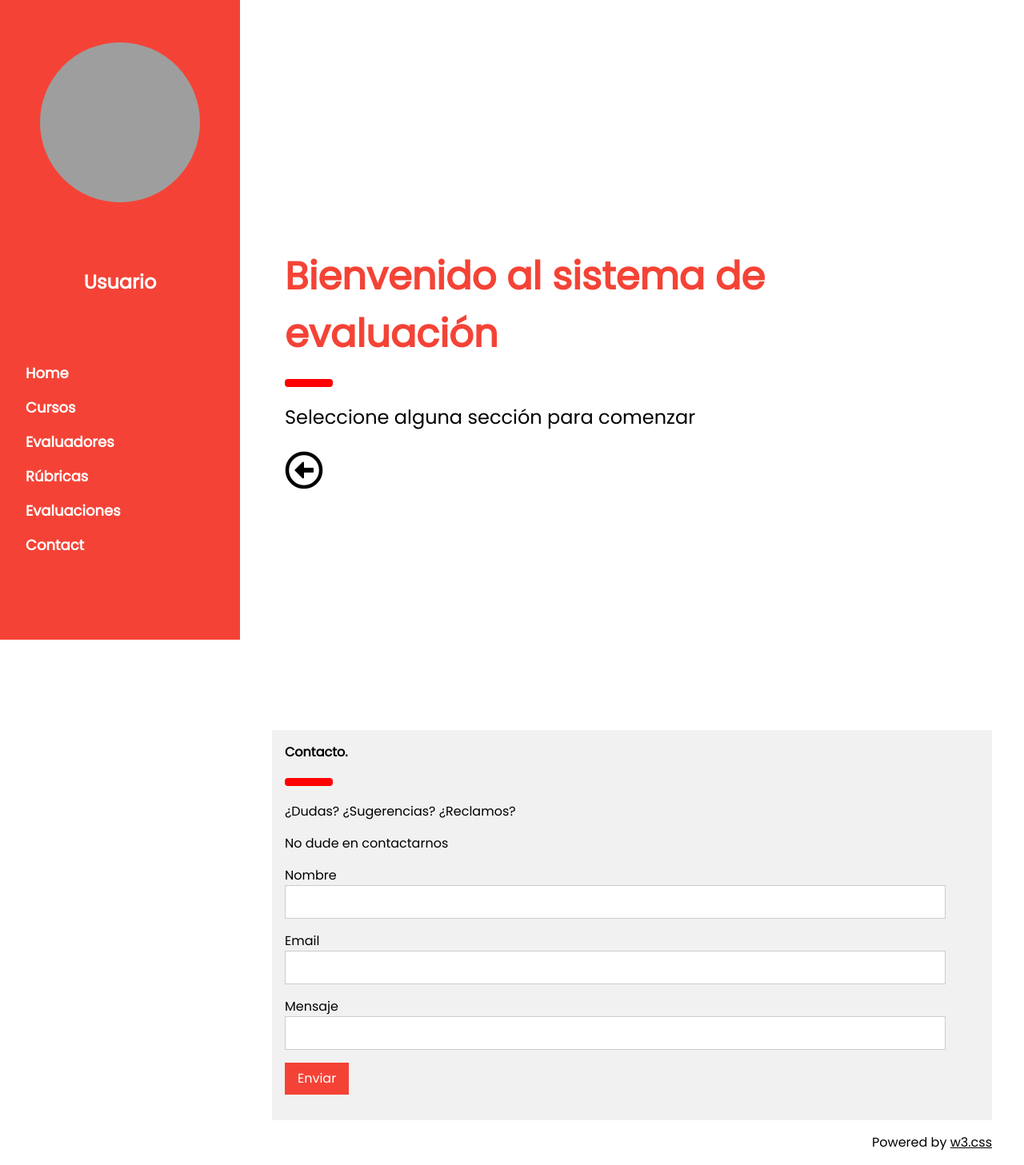
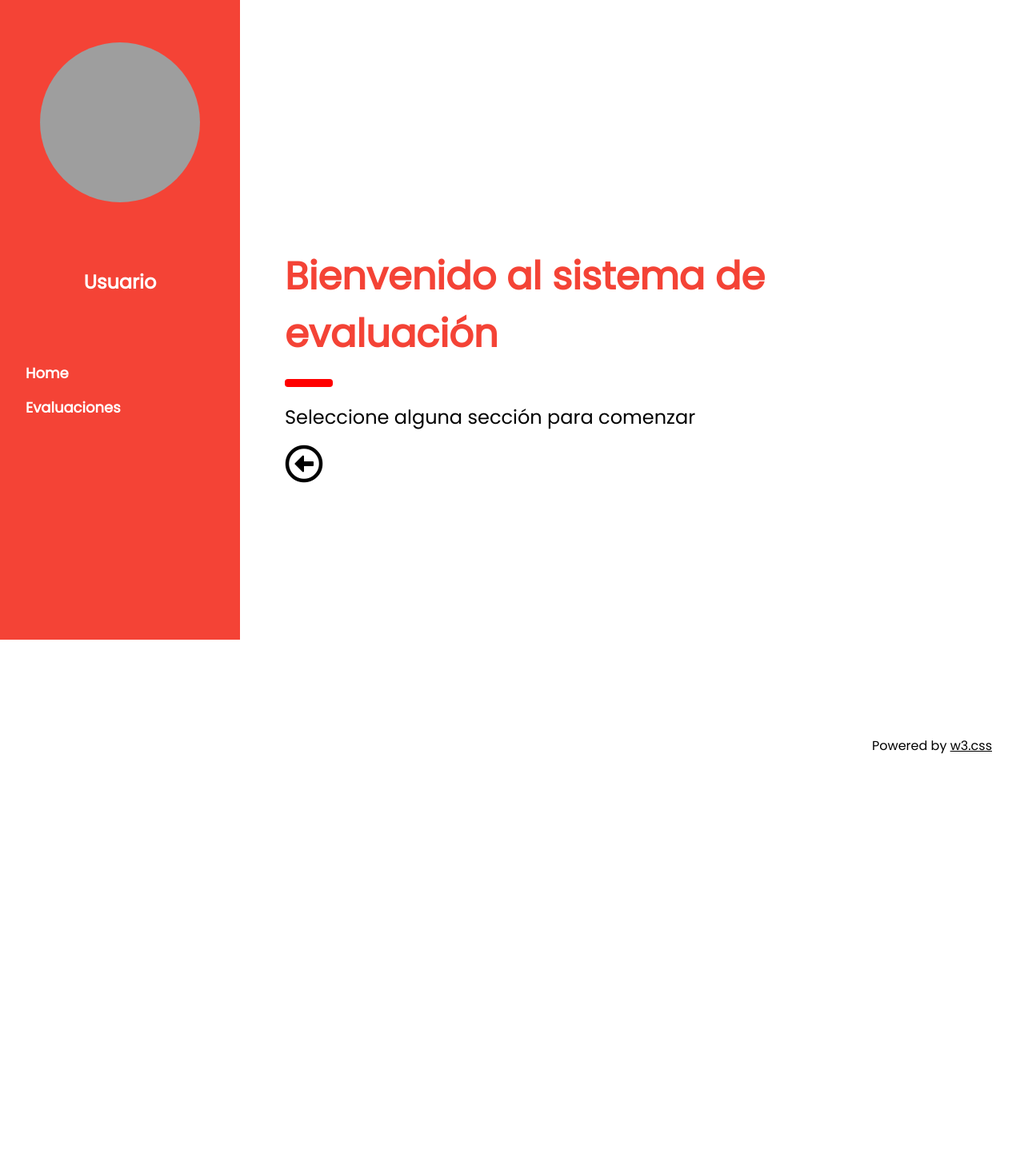
Before and after one commit to DCC-CC4401/2019-1-yet-another-quality-commit-T4, a Django app: template templates/Evaluador_interface/Landing_page_evaluador.html in a window 1280 px wide. Shown: the whole page at 80% size. After the commit the page ends 943 px from the top, so only its background shows below. Run offline with Django 3.2, Linux system fonts and the light colour scheme; the template is opened without the code that fills it, so the values that code supplies are empty; some libraries are stand-ins or nearby versions; grey boxes are pictures that could not be loaded.

Commit message:
Se añade LP evaluador

```diff
--- a/templates/Evaluador_interface/Landing_page_evaluador.html
+++ b/templates/Evaluador_interface/Landing_page_evaluador.html
@@ -24,11 +24,7 @@ body {font-size:16px;}
   </div>
   <div class="w3-bar-block">
     <a href="#" onclick="w3_close()" class="w3-bar-item w3-button w3-hover-white">Home</a>
-    <a href="#cursos" onclick="w3_close()" class="w3-bar-item w3-button w3-hover-white">Cursos</a>
-    <a href="/a/ev" onclick="w3_close()" class="w3-bar-item w3-button w3-hover-white">Evaluadores</a>
-      <a href="/a/rub" onclick="w3_close()" class="w3-bar-item w3-button w3-hover-white">Rúbricas</a>
     <a href="/a/eval" onclick="w3_close()" class="w3-bar-item w3-button w3-hover-white">Evaluaciones</a>
-    <a href="#contact" onclick="w3_close()" class="w3-bar-item w3-button w3-hover-white">Contact</a>
   </div>
 </nav>
 
@@ -42,40 +38,17 @@ body {font-size:16px;}
 <div class="w3-overlay w3-hide-large" onclick="w3_close()" style="cursor:pointer" title="close side menu" id="myOverlay"></div>
 
 <!-- !PAGE CONTENT! -->
-<div class="w3-main" style="margin-left:340px;margin-right:40px"
+<div class="w3-main" style="margin-left:340px;margin-right:40px">
 
   <!-- Portada -->
   <div class="w3-container" id="portada" style="margin-top:300px; margin-bottom:300px">
     <h1 class="w3-xxxlarge w3-text-red"><b>Bienvenido al sistema de evaluación</b></h1>
     <hr style="width:50px;border:5px solid red" class="w3-round">
-    <p><h3>Seleccione alguna sección para comenzar</p></h2>
+    <p><h3>Seleccione alguna sección para comenzar</h3></p>
      <i class="far fa-arrow-alt-circle-left" style="font-size:300%"></i>
   </div>
 
 <!-- W3.CSS Container -->
-<div class="w3-light-grey w3-container w3-padding-16" style="margin-top:50px;padding-right:58px">
-  <div class="bottom" id="contact" style="margin-top:50px>
-    <h1 class="w3-xxlarge w3-text-red"><b>Contacto.</b></h1>
-    <hr style="width:50px;border:5px solid red" class="w3-round">
-    <p>¿Dudas? ¿Sugerencias? ¿Reclamos?</p>
-      <p>No dude en contactarnos</p>
-    <form action="/action_page.php" target="_blank">
-      <div class="w3-section">
-        <label>Nombre</label>
-        <input class="w3-input w3-border" type="text" name="Name" required>
-      </div>
-      <div class="w3-section">
-        <label>Email</label>
-        <input class="w3-input w3-border" type="text" name="Email" required>
-      </div>
-      <div class="w3-section">
-        <label>Mensaje</label>
-        <input class="w3-input w3-border" type="text" name="Message" required>
-      </div>
-      <button type="submit" class="w3-button w3-red w3-margin-bottom">Enviar</button>
-    </form>
-  </div>
-</div>
     <p class="w3-right">Powered by <a href="https://www.w3schools.com/w3css/default.asp" title="W3.CSS" target="_blank" class="w3-hover-opacity">w3.css</a></p>
 </div>
 <script>
```
